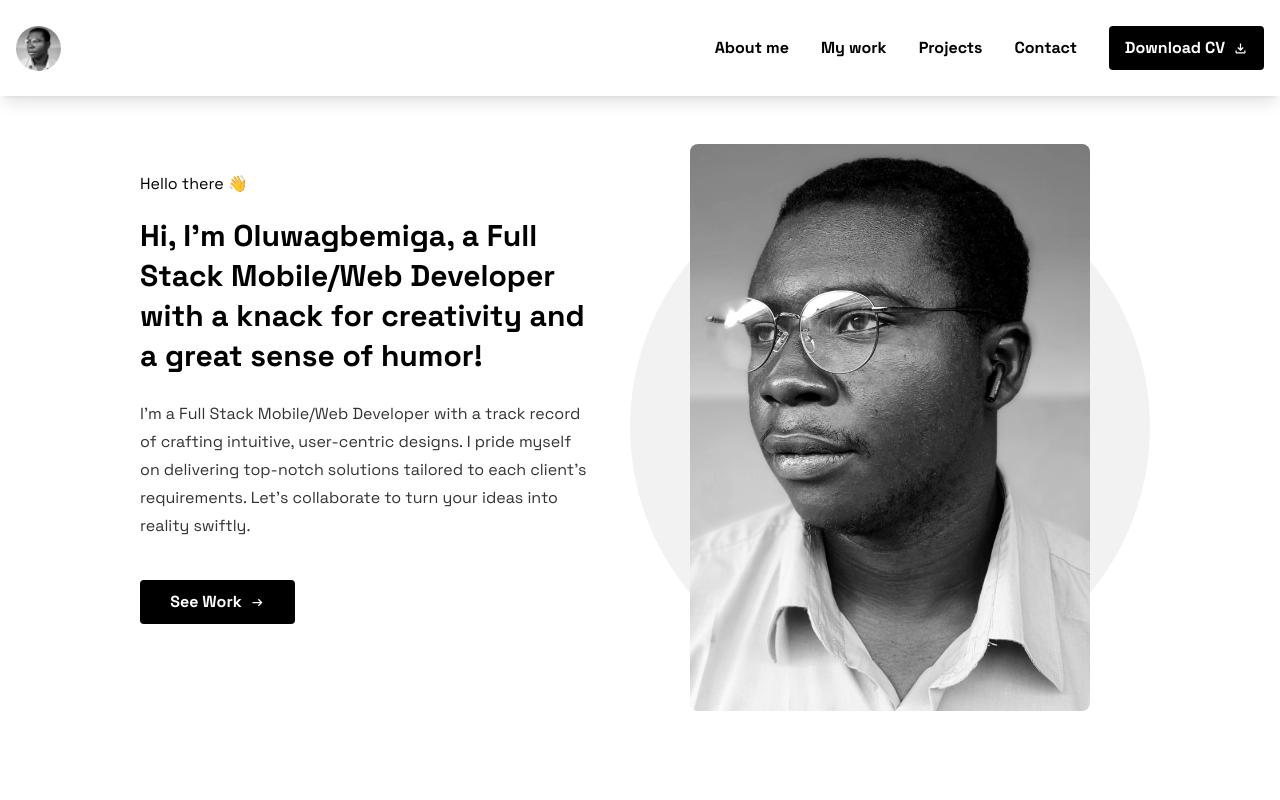
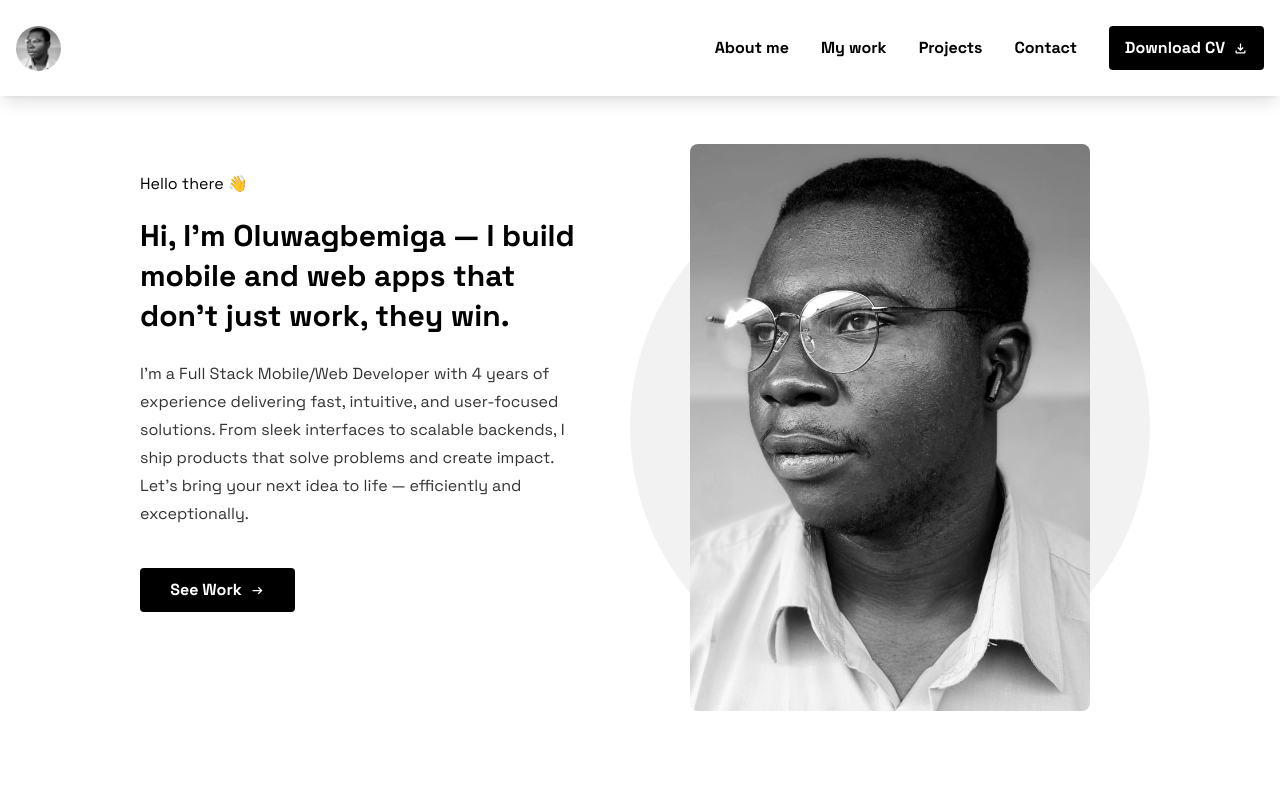
Before and after one commit to akindejuh/React_JS_Portfolio, a React (Create React App) app: page / in a window 1280 px wide. Shown: the top 800 px of the page. Built offline with nearby package versions, Linux system fonts and the light colour scheme.

Commit message:
fix: about me

```diff
--- a/src/sections/about-me.tsx
+++ b/src/sections/about-me.tsx
@@ -9,10 +9,10 @@ const AboutMe: React.FunctionComponent = () => {
             <div className="w-1/2 max-lg:w-full">
                 <p className="font-space-grotesk-400 mt-7">Hello there 👋</p>
                 <h1 className="font-space-grotesk-700 mt-5 text-3xl max-w-[90%] text-black leading-10 max-lg:text-[25px]">
-                    {"Hi, I'm Oluwagbemiga, a Full Stack Mobile/Web Developer with a knack for creativity and a great sense of humor!"}
+                    {"Hi, I’m Oluwagbemiga — I build mobile and web apps that don’t just work, they win."}
                 </h1>
                 <h2 className="font-space-grotesk-400 mt-6 max-w-[90%] text-[16px] text-[#333333] leading-7">
-                    {"I'm a Full Stack Mobile/Web Developer with a track record of crafting intuitive, user-centric designs. I pride myself on delivering top-notch solutions tailored to each client's requirements. Let's collaborate to turn your ideas into reality swiftly."}
+                    {"I’m a Full Stack Mobile/Web Developer with 4 years of experience delivering fast, intuitive, and user-focused solutions. From sleek interfaces to scalable backends, I ship products that solve problems and create impact. Let’s bring your next idea to life — efficiently and exceptionally."}
                 </h2>
                 <button className="bg-black mt-10 max-lg:mt-7 h-[44px] px-3 w-[155px] flex items-center justify-center rounded transition-all duration-300 ease-in-out hover:bg-opacity-70">
                     <p onClick={() => scrollToSection('my-work', 120)} className="font-space-grotesk-700 text-white">
```
